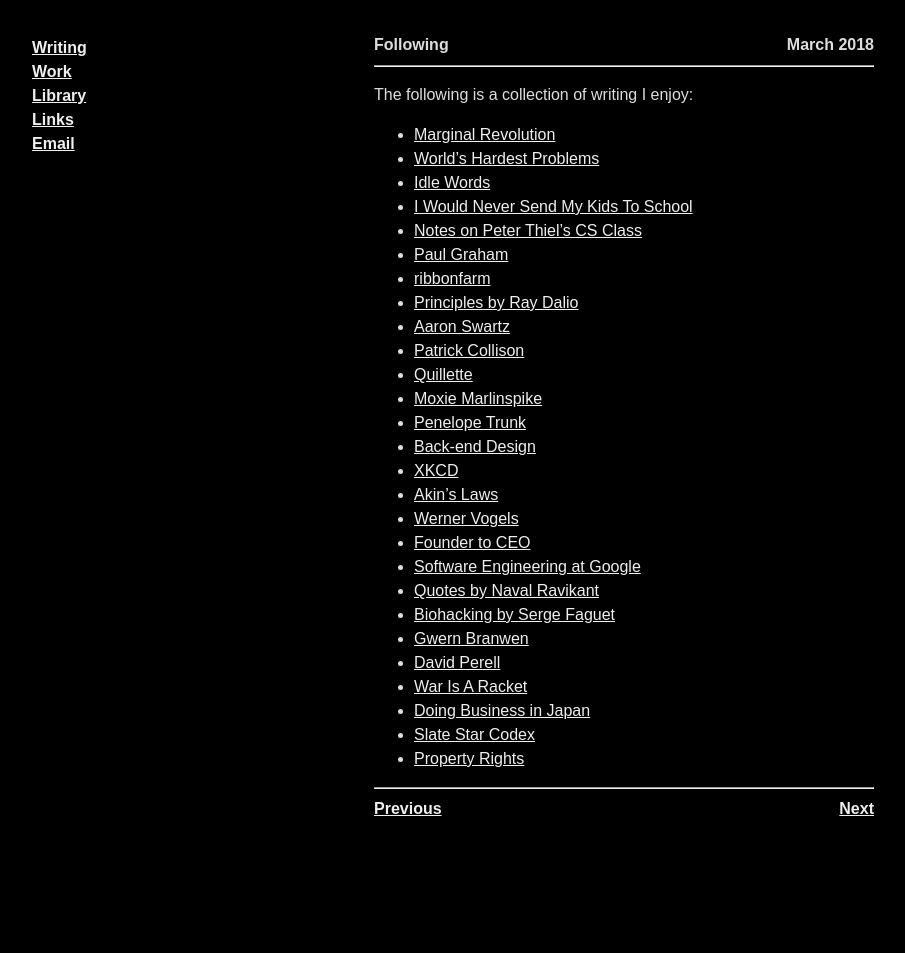
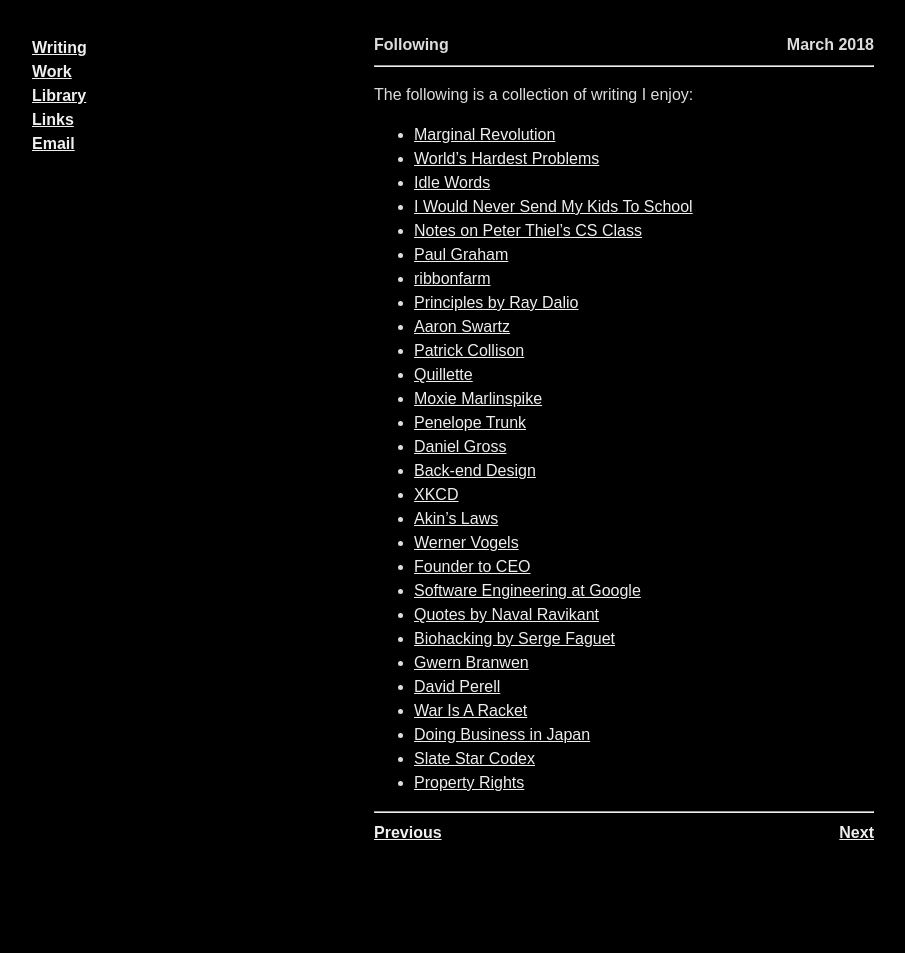
Before and after one commit to rogerkirkness/writing, a Jekyll site: the page built from _posts/2018-03-13-following.md, in a window 1280 px wide. Shown: the whole page, without its empty margins (16-921 px from the left). Built offline with Jekyll 4.4.1, drawn with Linux system fonts in a browser that asks for light colours; before the commit the page ends 929 px from its top, so only the background shows below that.

Commit message:
Update 2018-03-13-following.md

```diff
--- a/_posts/2018-03-13-following.md
+++ b/_posts/2018-03-13-following.md
@@ -18,6 +18,7 @@
 * [Quillette](https://quillette.com/)
 * [Moxie Marlinspike](https://moxie.org/)
 * [Penelope Trunk](https://blog.penelopetrunk.com/)
+* [Daniel Gross](https://dcgross.com/)
 * [Back-end Design](https://github.com/binhnguyennus/awesome-scalability)
 * [XKCD](https://www.xkcd.com/)
 * [Akin's Laws](http://spacecraft.ssl.umd.edu/akins_laws.html)
```
